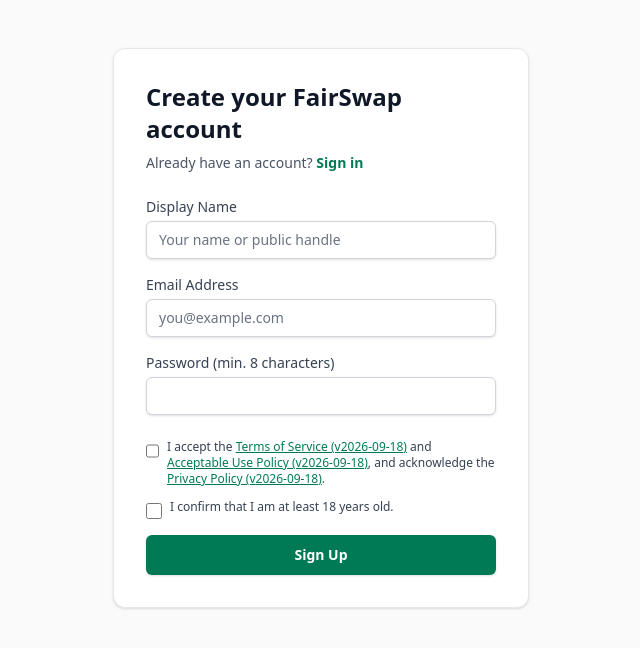
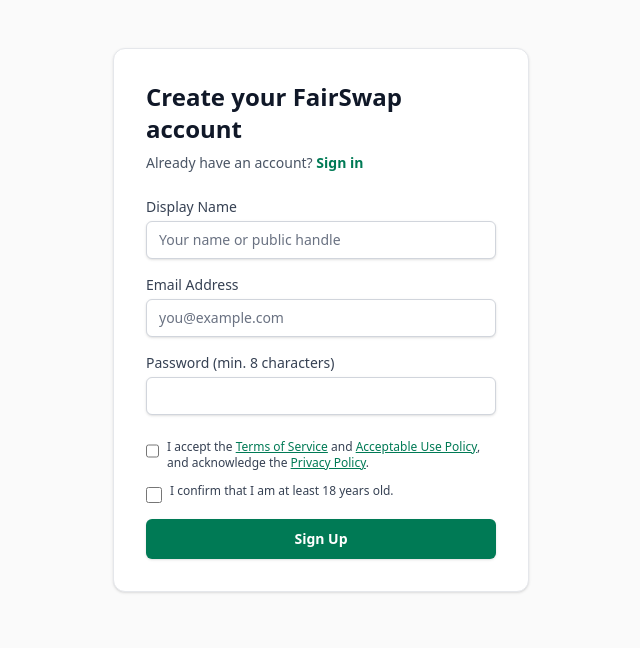
Before and after one commit to vivek2310sharma/FairSwap-Web, a Next.js app: page /auth/sign-up in a window 1280 px wide. Shown: the top 648 px of the page, without its empty margins (319-959 px from the left). Built offline with nearby package versions, Linux system fonts and the light colour scheme; no server answers.

Commit message:
fix(auth): hide policy versions on signup

```diff
--- a/src/app/auth/sign-up/page.tsx
+++ b/src/app/auth/sign-up/page.tsx
@@ -90,15 +90,15 @@
               <label htmlFor="termsAccepted" className="ml-2 block text-xs text-gray-700">
                 I accept the{" "}
                 <Link href="/terms" className="text-emerald-700 underline hover:text-emerald-800" target="_blank">
-                  Terms of Service (v{LEGAL_POLICY.termsVersion})
+                  Terms of Service
                 </Link>{" "}
                 and{" "}
                 <Link href="/acceptable-use" className="text-emerald-700 underline hover:text-emerald-800" target="_blank">
-                  Acceptable Use Policy (v{LEGAL_POLICY.acceptableUseVersion})
+                  Acceptable Use Policy
                 </Link>
                 , and acknowledge the{" "}
                 <Link href="/privacy" className="text-emerald-700 underline hover:text-emerald-800" target="_blank">
-                  Privacy Policy (v{LEGAL_POLICY.privacyVersion})
+                  Privacy Policy
                 </Link>
                 .
               </label>
```
Also changed, not shown: 2 other files (tests, documents, lock files or other folders).
